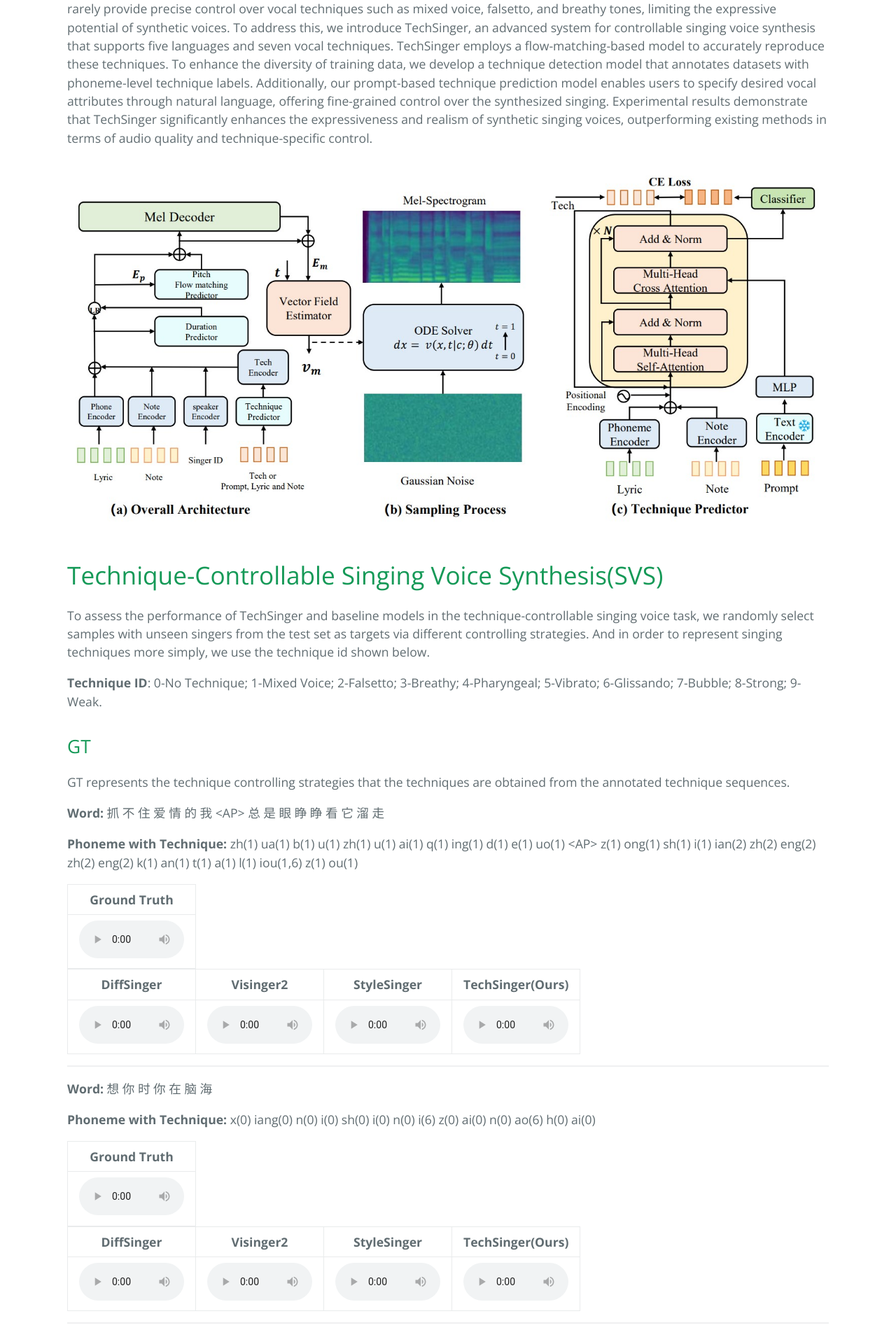
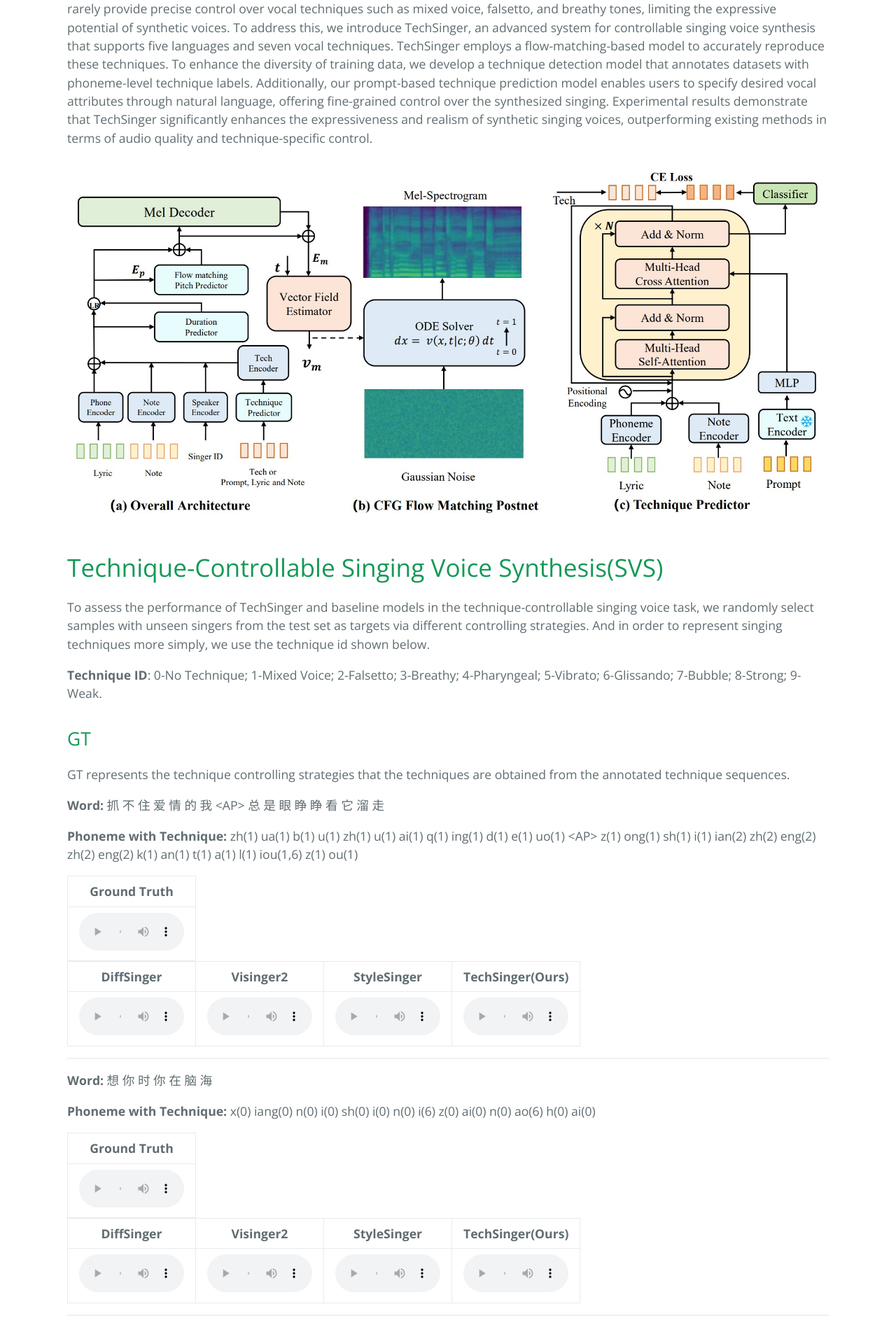
Before and after one commit to tech-singer/tech-singer.github.io, a Jekyll site: the page built from index.md, in a window 1280 px wide. Shown: the part 808-2708 px from the top of the page at 70% size. Built offline with Jekyll 4.4.1, drawn with Linux system fonts in a browser that asks for light colours; our own code applies the rules of GitHub Pages for plain Markdown files; the repository's description, which GitHub fills in, is left out.

Commit message:
fix arch image

```diff
--- a/index.md
+++ b/index.md
@@ -279,7 +279,7 @@
 		<tr>
 				<td style='text-align: center'><audio controls style='width: 150px;'><source src='wavs/svs/random/diffsinger/0000.wav' type='audio/wav'></audio></td>
 				<td style='text-align: center'><audio controls style='width: 150px;'><source src='wavs/svs/random/visinger/0000.wav' type='audio/wav'></audio></td>
-				<td style='text-align: center'><audio controls style='width: 150px;'><source src='wavs/svs/random/Stylesinger/0000.wav' type='audio/wav'></audio></td>
+				<td style='text-align: center'><audio controls style='width: 150px;'><source src='wavs/svs/random/stylesinger/0000.wav' type='audio/wav'></audio></td>
 				<td style='text-align: center'><audio controls style='width: 150px;'><source src='wavs/svs/random/techsinger/0000.wav' type='audio/wav'></audio></td>
 		</tr>
 	</tbody>
@@ -305,7 +305,7 @@
 		<tr>
 				<td style='text-align: center'><audio controls style='width: 150px;'><source src='wavs/svs/random/diffsinger/0001.wav' type='audio/wav'></audio></td>
 				<td style='text-align: center'><audio controls style='width: 150px;'><source src='wavs/svs/random/visinger/0001.wav' type='audio/wav'></audio></td>
-				<td style='text-align: center'><audio controls style='width: 150px;'><source src='wavs/svs/random/Stylesinger/0001.wav' type='audio/wav'></audio></td>
+				<td style='text-align: center'><audio controls style='width: 150px;'><source src='wavs/svs/random/stylesinger/0001.wav' type='audio/wav'></audio></td>
 				<td style='text-align: center'><audio controls style='width: 150px;'><source src='wavs/svs/random/techsinger/0001.wav' type='audio/wav'></audio></td>
 		</tr>
 	</tbody>
@@ -329,7 +329,7 @@
 	</thead>
 	<tbody>
 		<tr>
-				<td style='text-align: center'><audio controls style='width: 150px;'><source src='wavs/svs/random/Stylesinger/0002.wav' type='audio/wav'></audio></td>
+				<td style='text-align: center'><audio controls style='width: 150px;'><source src='wavs/svs/random/stylesinger/0002.wav' type='audio/wav'></audio></td>
 				<td style='text-align: center'><audio controls style='width: 150px;'><source src='wavs/svs/random/visinger/0002.wav' type='audio/wav'></audio></td>
 				<td style='text-align: center'><audio controls style='width: 150px;'><source src='wavs/svs/random/diffsinger/0002.wav' type='audio/wav'></audio></td>
 				<td style='text-align: center'><audio controls style='width: 150px;'><source src='wavs/svs/random/techsinger/0002.wav' type='audio/wav'></audio></td>
```
Also changed, not shown: overall.jpg, 1 other file.
